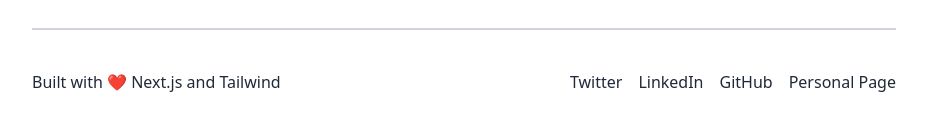
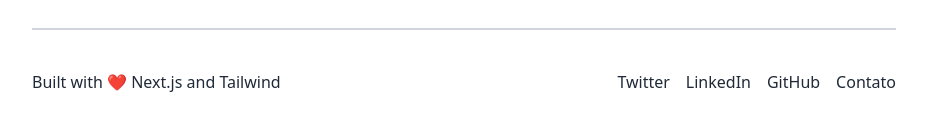
Before and after one commit to sunr00t/personal-page, a Next.js app: page / in a window 1280 px wide. Shown: the part 556-686 px from the top of the page, without its empty margins (176-1103 px from the left). Built offline with nearby package versions, Linux system fonts and the light colour scheme.

Commit message:
update contact

```diff
--- a/components/Footer.js
+++ b/components/Footer.js
@@ -34,12 +34,12 @@ const Footer = () => {
             </a>
 
             <a
-              href="https://www.brunonascimento.dev.br"
+              href="mailto:contato@brunonascimento.dev.br"
               className={'transition-colors hover:text-yellow-500'}
               target="_blank"
               rel="noreferrer"
             >
-              Personal Page
+              Contato
             </a>
           </div>
         </div>
--- a/package.json
+++ b/package.json
@@ -14,7 +14,7 @@
   },
   "devDependencies": {
     "@types/node": "18.11.3",
-    "@types/react": "18.0.21",
+    "@types/react": "^18.0.21",
     "@types/react-dom": "18.0.6",
     "autoprefixer": "^10.4.12",
     "postcss": "^8.4.18",
```
Also changed, not shown: 1 other file (tests, documents, lock files or other folders).
